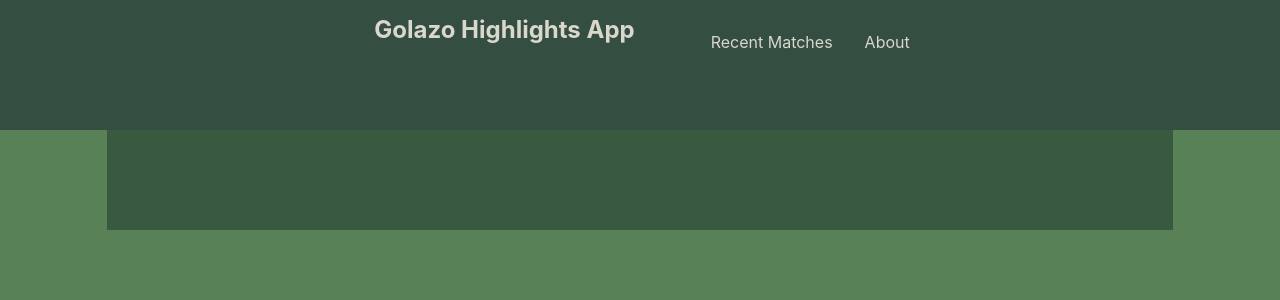
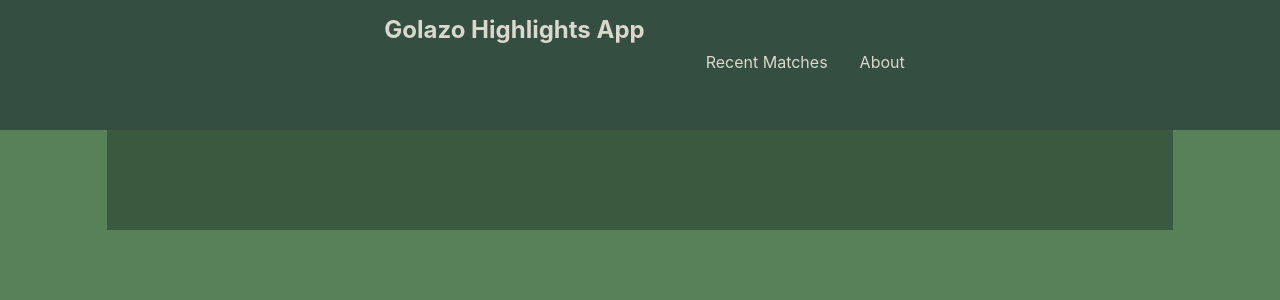
Before and after one commit to fcondori1/golazo-highlights-app, a React (Create React App) app in the folder golazo-highlights-app/: page /recent/1 in a window 1280 px wide. Shown: the top 300 px of the page. Built offline with nearby package versions, Linux system fonts and the light colour scheme.

Commit message:
css update

```diff
--- a/golazo-highlights-app/src/App.css
+++ b/golazo-highlights-app/src/App.css
@@ -16,7 +16,7 @@ body {
 	height: 100%;
 	display: grid;
 	grid-template-rows: 130px 1fr 100px;
-	grid-template-columns: 1fr 10fr 1fr;
+	grid-template-columns: .5fr 5fr .5fr;
 }
 
 .head {
--- a/golazo-highlights-app/src/components/Header/Header.css
+++ b/golazo-highlights-app/src/components/Header/Header.css
@@ -7,7 +7,8 @@
 
 .navigation ul {
 	display: flex;
-	padding: 1 em;
+	padding: 20px 10px;
+	align-items: center;
 }
 
 .navigation li {
@@ -33,5 +34,5 @@ a {
 	/* display: flex;
 	flex-direction: column;
 	justify-content: center; */
-	padding: 10px 15px;
+	padding: 10px 30px;
 }
--- a/golazo-highlights-app/src/components/Match/Match.css
+++ b/golazo-highlights-app/src/components/Match/Match.css
@@ -15,6 +15,7 @@
 .card {
     border: solid white 2px;
     background-color: rgb(14, 18, 36);
+    /* margin: 0px 60px 0px 0px; */
 }
 
 .card :hover {
@@ -34,6 +35,16 @@
     align-items: center;
     flex-direction: column;
 }
+
+.currentStand {
+    width: 50px;
+    height: 20px;
+    background-color: rgb(9, 81, 99);
+}
+
 .standing {
+    font-size: 10px;
     display: flex;
+    justify-content: space-between;
+    align-items: center;
 }
--- a/golazo-highlights-app/src/components/Recent/Recent.css
+++ b/golazo-highlights-app/src/components/Recent/Recent.css
@@ -2,14 +2,13 @@
     margin: 5px;
 }
 
-.currentStand {
-    width: 50px;
-    height: 20px;
-    background-color: rgb(9, 81, 99);
+.list-match {
+    width: 100%;
 }
 
-.standing {
-    font-size: 10px;
-    display: flex;
-    justify-content: space-between;
+.list {
+    width: 100%;
+    /* display: flex;
+    flex-direction: row;
+    flex-wrap: wrap; */
 }
```
